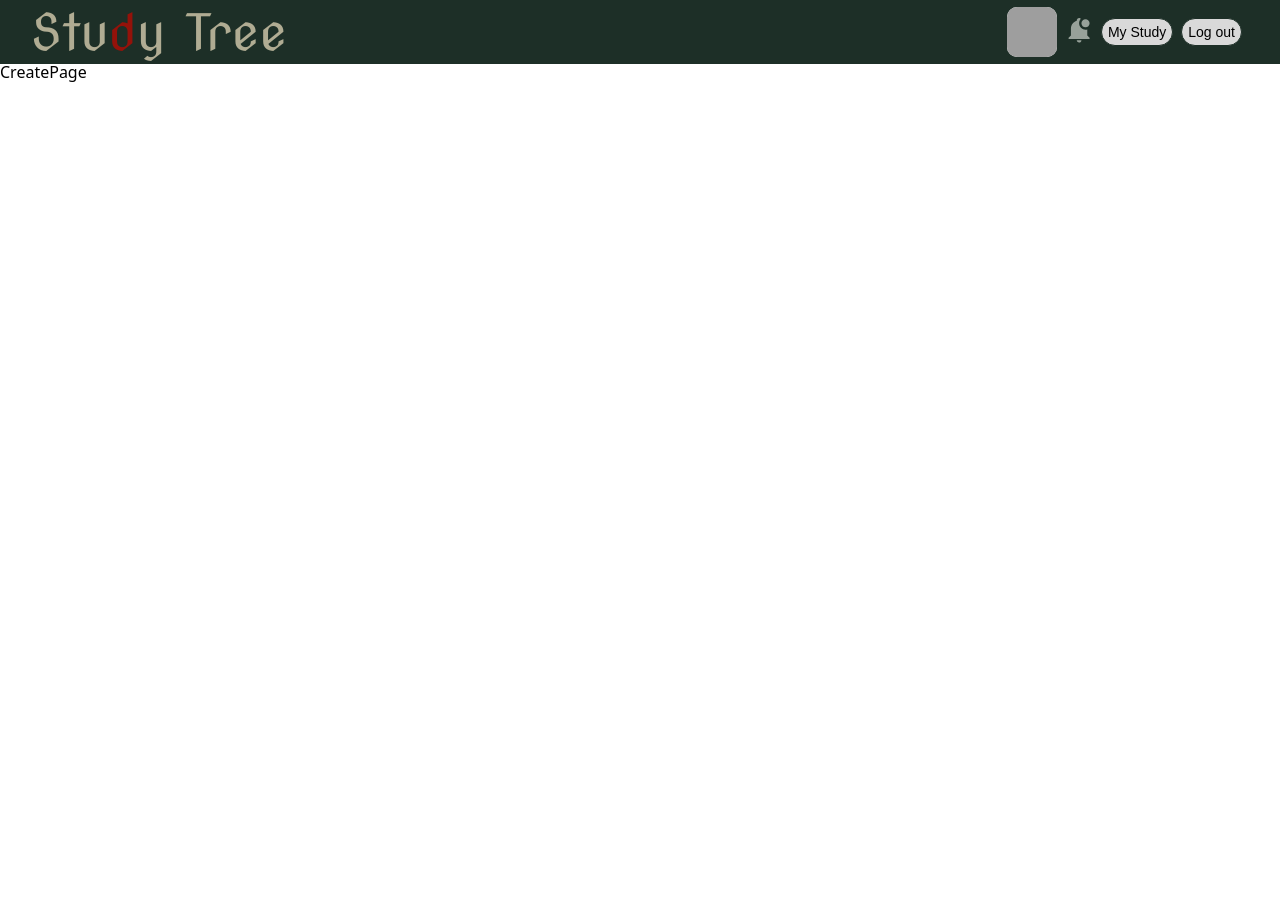
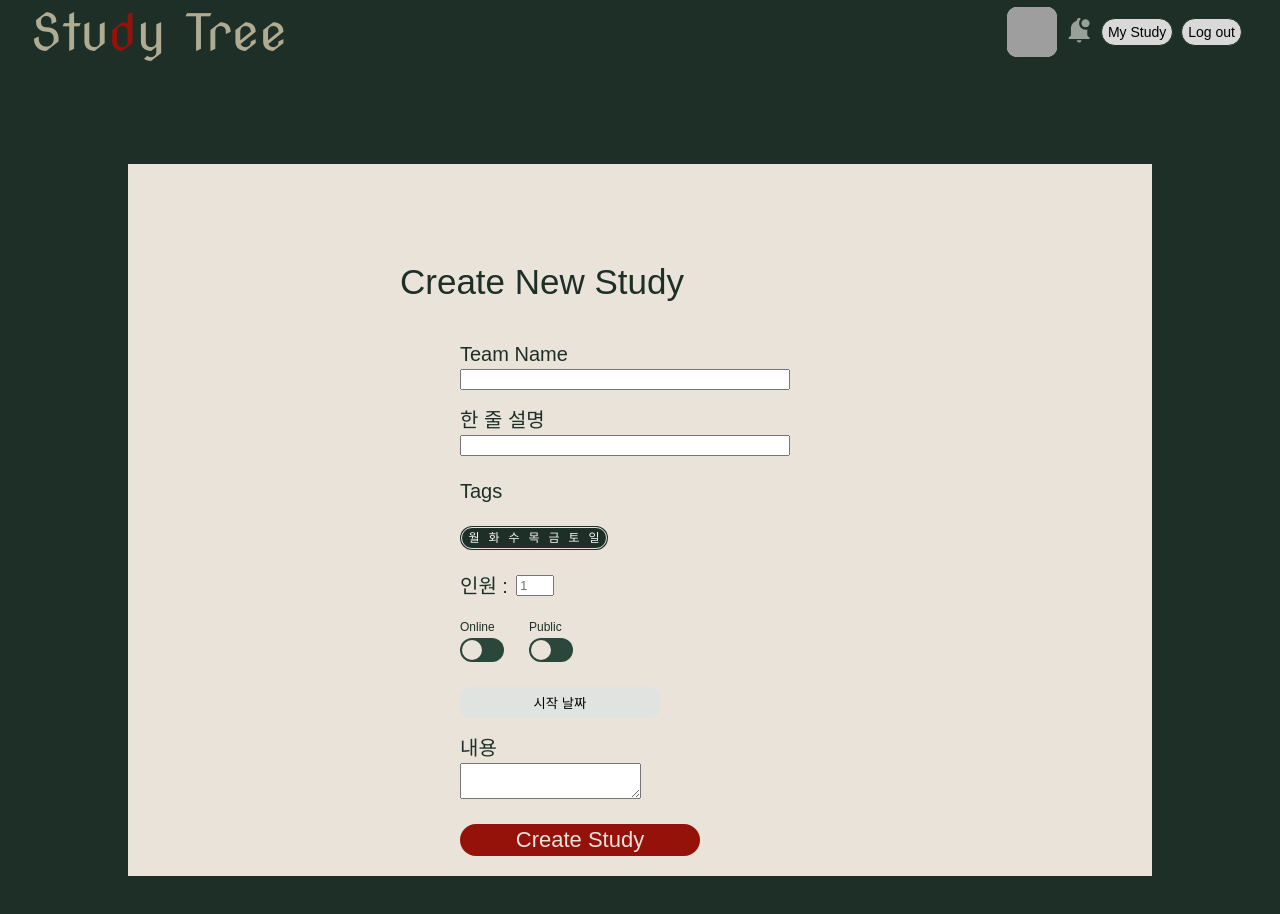
Before and after one commit to codestates-seb/seb41_main_022, a React (Create React App) app in the folder client/: page /create in a window 1280 px wide. Shown: the top 914 px of the page. Before the commit the page ends 800 px from the top, so only its background shows below. Built offline with nearby package versions, Linux system fonts and the light colour scheme; grey boxes are pictures that could not be loaded; a web font is replaced by a local one.

Commit message:
refactor #31 : CreateForm

```diff
--- a/client/src/components/CreateForm.tsx
+++ b/client/src/components/CreateForm.tsx
@@ -58,8 +58,8 @@ export default CreateForm;
 
 // 메인 베이지색 외형
 const Main = styled.main`
-  margin: 100px auto 0 auto;
   width: 1024px;
+  margin: 0 auto;
   background-color: var(--beige-00);
   * {
     font-family: "mainB", Arial;
--- a/client/src/pages/CreatePage.tsx
+++ b/client/src/pages/CreatePage.tsx
@@ -1,7 +1,19 @@
 import React from "react";
+import CreateForm from "../components/CreateForm";
+import styled from "styled-components";
 
-const  CreatePage = ()=> {
-    return <div>CreatePage</div>;
-}
+const CreatePage = () => {
+  return (
+    <CreateFormDiv>
+      <CreateForm />
+    </CreateFormDiv>
+  );
+};
 
 export default CreatePage;
+const CreateFormDiv = styled.div`
+  background-color: var(--green);
+  height: auto;
+  width: 100%;
+  padding: 100px 0;
+`;
```
